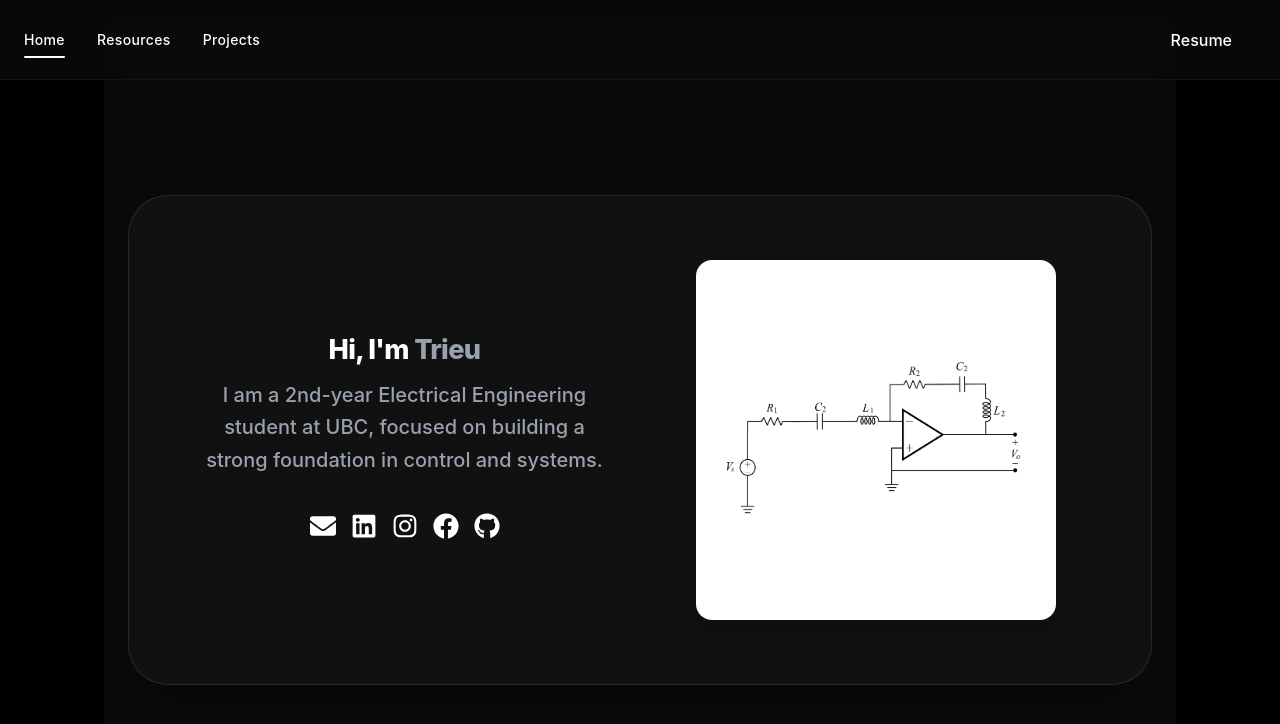
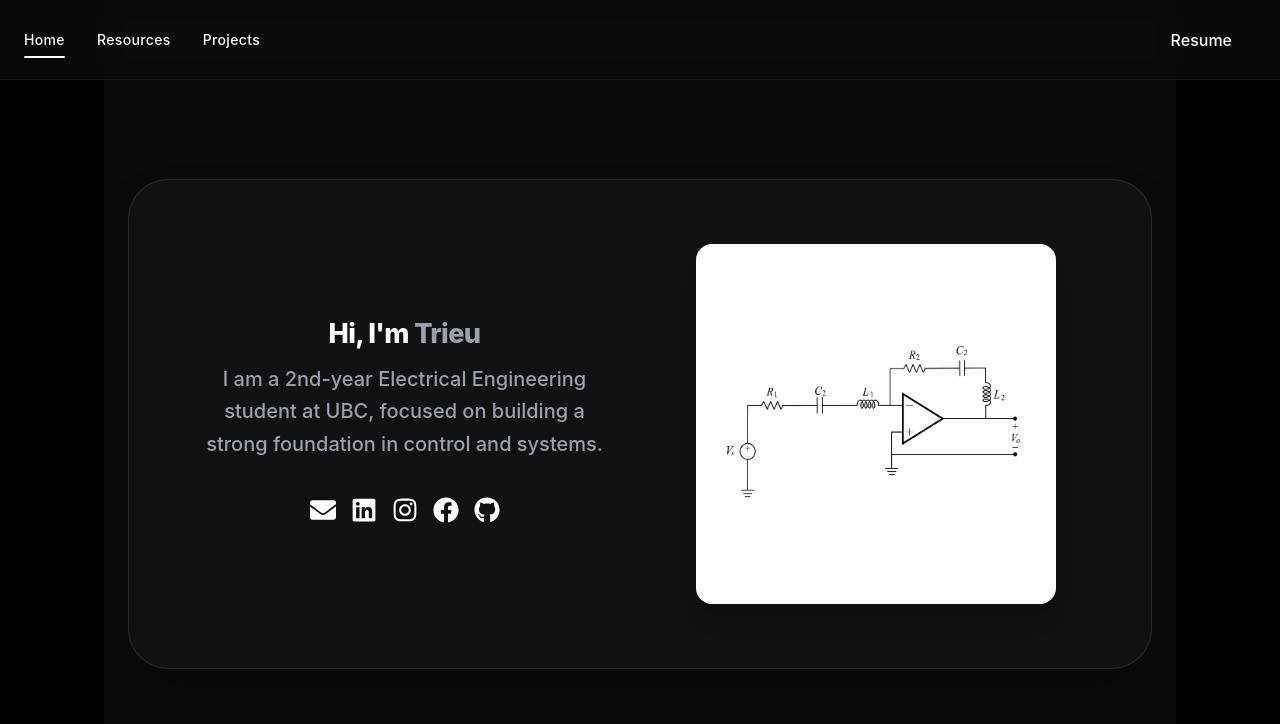
Before and after one commit to ttrieu2025/personal-website, a React (Vite) app: page / in a window 1280 px wide. Shown: the top 724 px of the page. Built offline with nearby package versions, Linux system fonts and the light colour scheme.

Commit message:
fix: Fix Gap

```diff
--- a/src/App.css
+++ b/src/App.css
@@ -16,7 +16,7 @@
   margin: 0 auto;
   padding: 2rem;
   text-align: center;
-  padding-top: 1rem;
+  padding-top: 0rem;
 }
 
 /* Root for fonts, colors, CSS variables */
```
